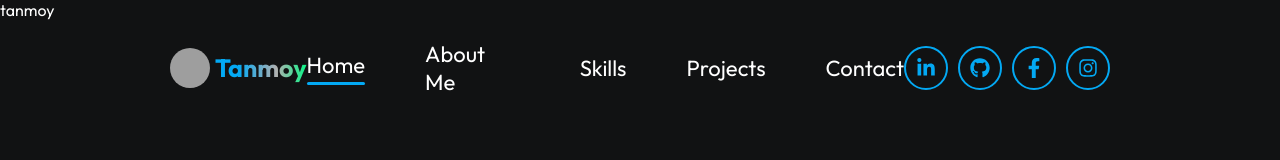
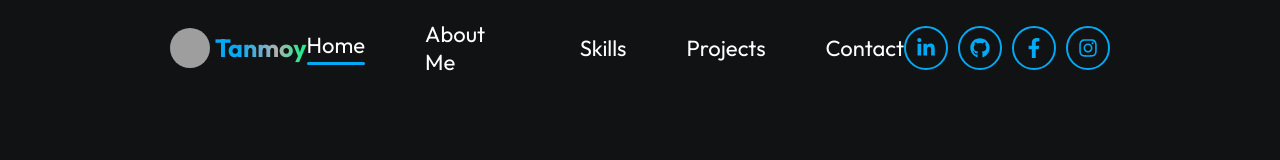
Before and after one commit to tanmoy-paul01/portfolio, a React (Vite) app: page / in a window 1280 px wide. Shown: the top 160 px of the page. Built offline with nearby package versions, Linux system fonts and the light colour scheme; grey boxes are pictures that could not be loaded.

Commit message:
React dist file uploaded

```diff
--- a/src/App.jsx
+++ b/src/App.jsx
@@ -11,7 +11,6 @@ import Footer from './components/Footer/footer'
 const App = () => {
   return (
     <div>
-      <div>tanmoy</div>
       <Navbar />
       <Hero />
       <About />
```
